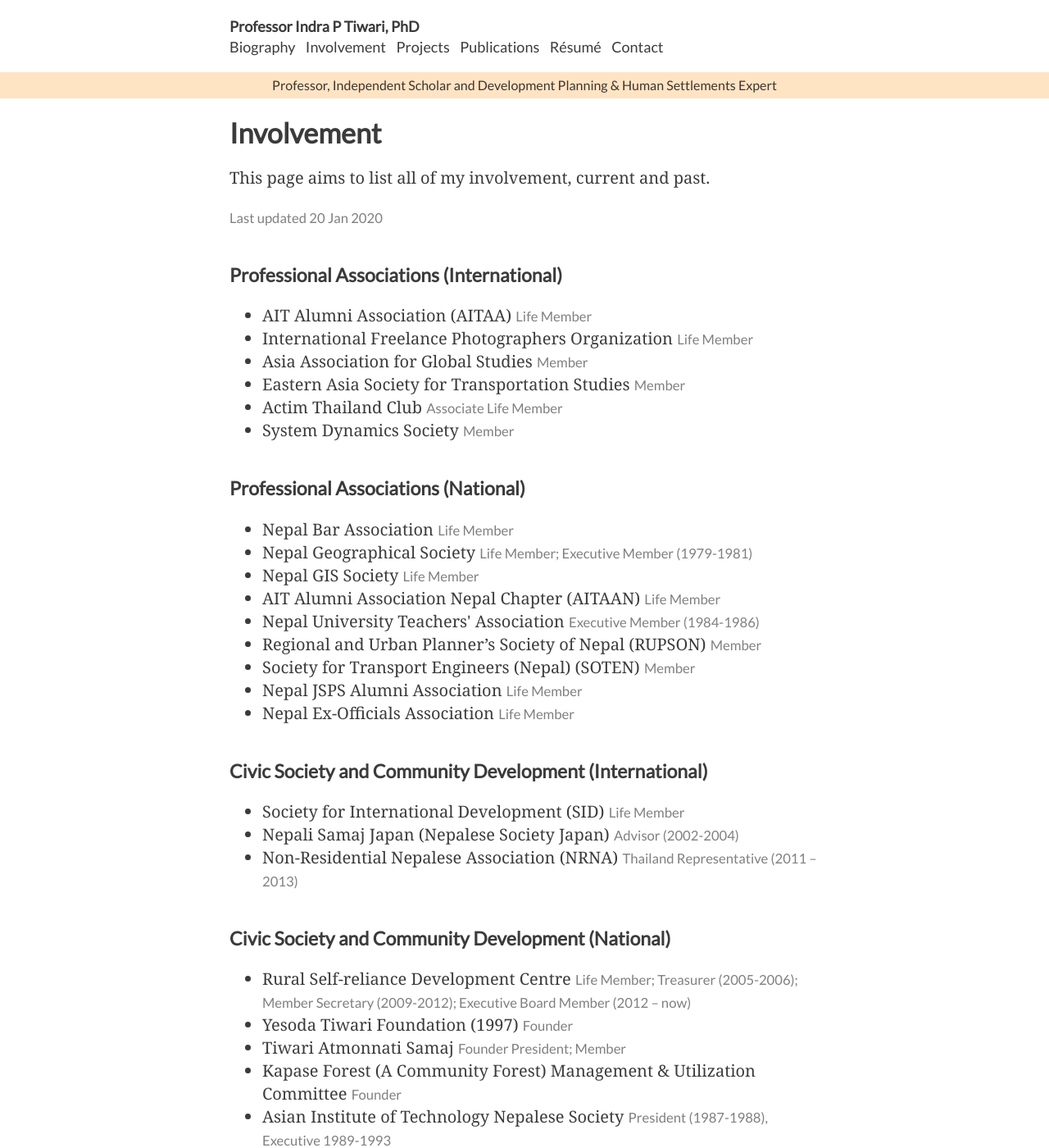
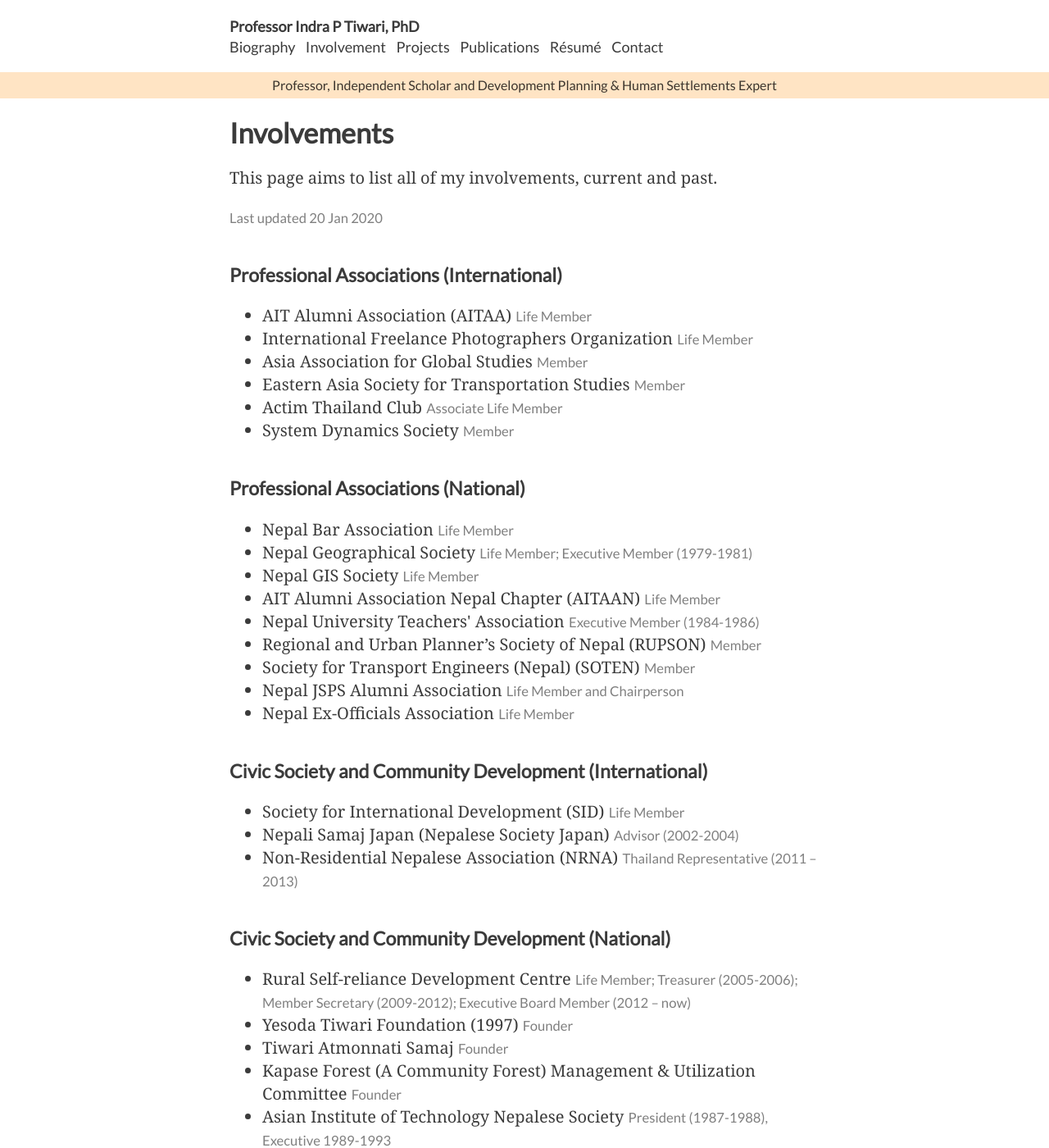
Before and after one commit to PrabhabTiwari/website-ipt, a Jekyll site: the page built from involvement.html, in a window 1280 px wide and 1400 px high. Shown: the whole window at 82% size. Built offline with Jekyll 4.4.1, drawn with Linux system fonts in a browser that asks for light colours.

Commit message:
Update involvement.html

```diff
--- a/involvement.html
+++ b/involvement.html
@@ -4,10 +4,10 @@ title: Involvement
 permalink: /involvement/
 ---
 
-<main>
+    <main>
     <header>
-    <h1>Involvement</h1>
-    <p>This page aims to list all of my involvement, current and past.</p>
+    <h1>Involvements</h1>
+    <p>This page aims to list all of my involvements, current and past.</p>
     <p><small>Last updated 20 Jan 2020</small></p>
     </header>
     <section>
@@ -30,7 +30,7 @@ permalink: /involvement/
         (1984-1986) </small></li>
     <li>Regional and Urban Planner’s Society of Nepal (RUPSON) <small>Member</small></li>
     <li>Society for Transport Engineers (Nepal) (SOTEN) <small>Member</small></li>
-    <li>Nepal JSPS Alumni Association <small>Life Member </small></li>
+    <li>Nepal JSPS Alumni Association <small>Life Member and Chairperson</small></li>
     <li>Nepal Ex-Officials Association <small>Life Member </small></li>
     </ul>
     <h2>Civic Society and Community Development (International)</h2>
@@ -44,7 +44,7 @@ permalink: /involvement/
     <li>Rural Self-reliance Development Centre <small>Life Member; Treasurer (2005-2006); Member
         Secretary (2009-2012); Executive Board Member (2012 – now)</small></li>
     <li>Yesoda Tiwari Foundation (1997) <small>Founder</small></li>
-    <li>Tiwari Atmonnati Samaj <small>Founder President; Member</small></li>
+    <li>Tiwari Atmonnati Samaj <small>Founder</small></li>
     <li>Kapase Forest (A Community Forest) Management & Utilization Committee <small>Founder</small></li>
     <li>Asian Institute of Technology Nepalese Society <small>President (1987-1988), Executive 1989-1993</small></li>
     <li>Nepal-Thailand Friendship Society (NTFS) <small>Ad hoc Coordinator, NTFS Founding Committee</small></li>
```
